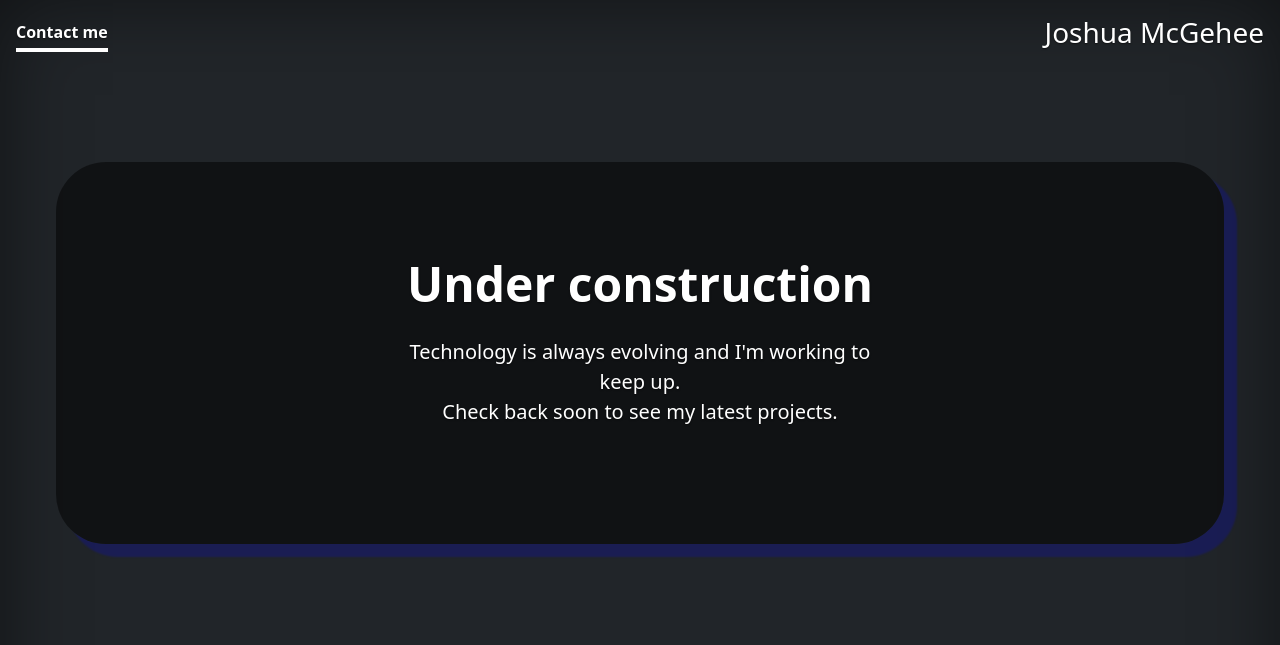
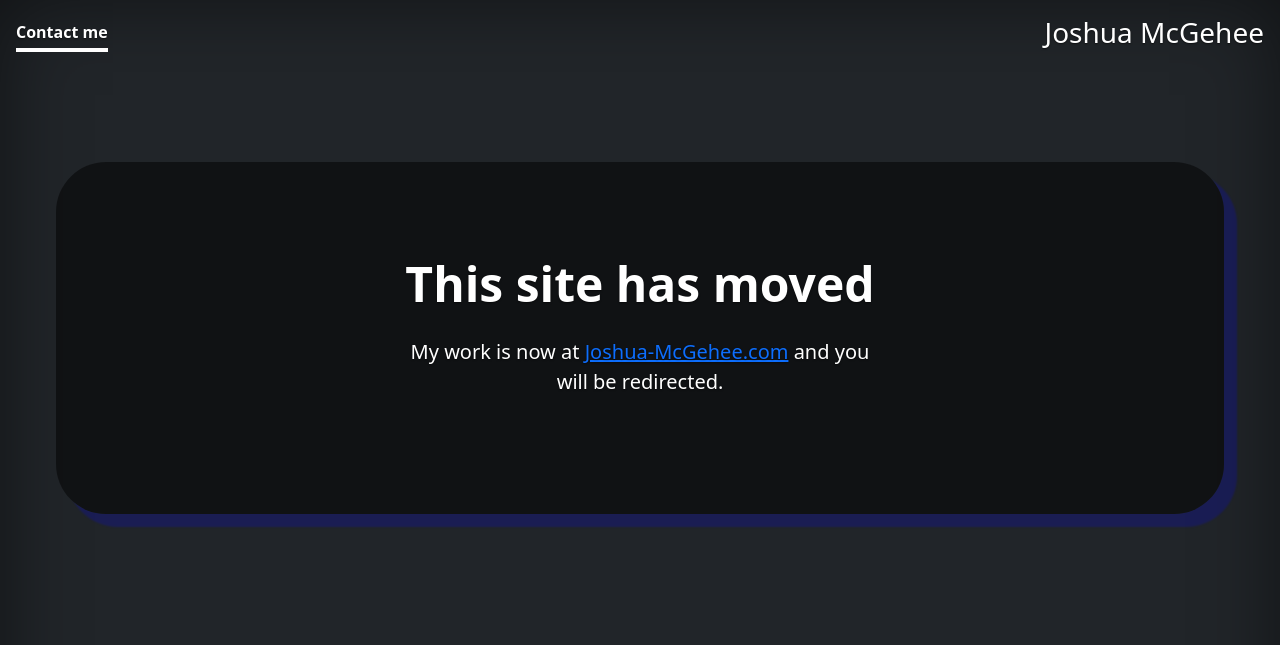
Before and after one commit to JmMcGehee/portfolio_3.0, a plain HTML site: page index.html in a window 1280 px wide. Shown: the top 645 px of the page. Drawn offline with nearby package versions, Linux system fonts and the light colour scheme.

Commit message:
added meta redirect

```diff
--- a/index.html
+++ b/index.html
@@ -1,6 +1,7 @@
 <!DOCTYPE html>
 <html lang="en">
 <head>
+    <meta http-equiv="refresh" content="5;url=https://www.joshua-mcgehee.com/" />
     <meta charset="UTF-8">
     <meta http-equiv="X-UA-Compatible" content="IE=edge">
     <meta name="viewport" content="width=device-width, initial-scale=1.0">
@@ -41,11 +42,10 @@
         <main class="cover-container d-flex w-100 p-3 mx-auto flex-column">
             <div class="px-4 py-5 my-5 text-center">
                 <div class="main-div">
-                    <h1 class="display-5 fw-bold mb-4">Under construction</h1>
+                    <h1 class="display-5 fw-bold mb-4">This site has moved</h1>
                     <div class="col-lg-6 mx-auto">
                         <p class="lead mb-4">
-                            Technology is always evolving and I'm working to keep up.
-                            <br>Check back soon to see my latest projects.
+                            My work is now at <a href="https://www.joshua-mcgehee.com/">Joshua-McGehee.com</a> and you will be redirected.
                         </p>
                     </div>
                 </div>
```
